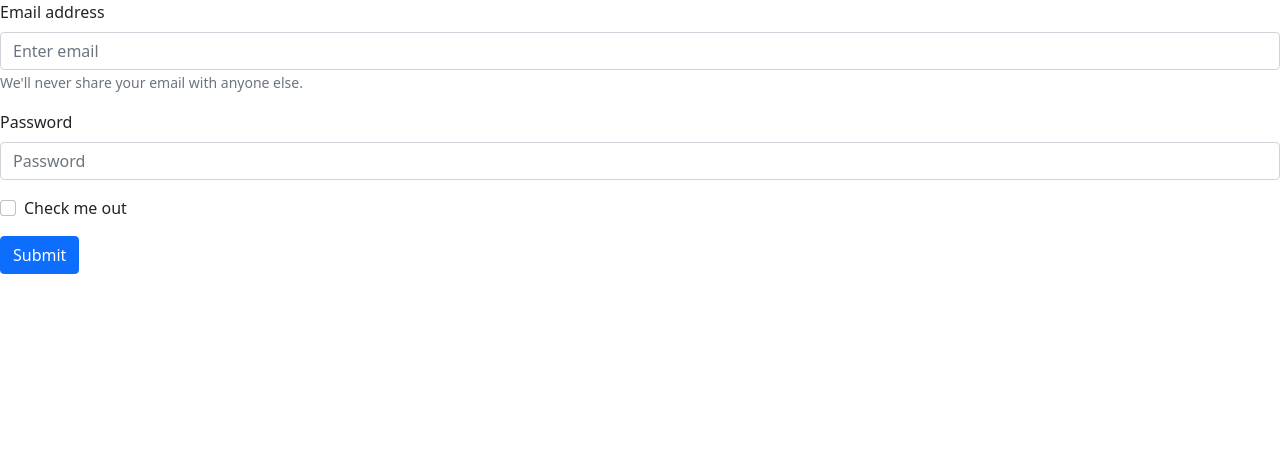
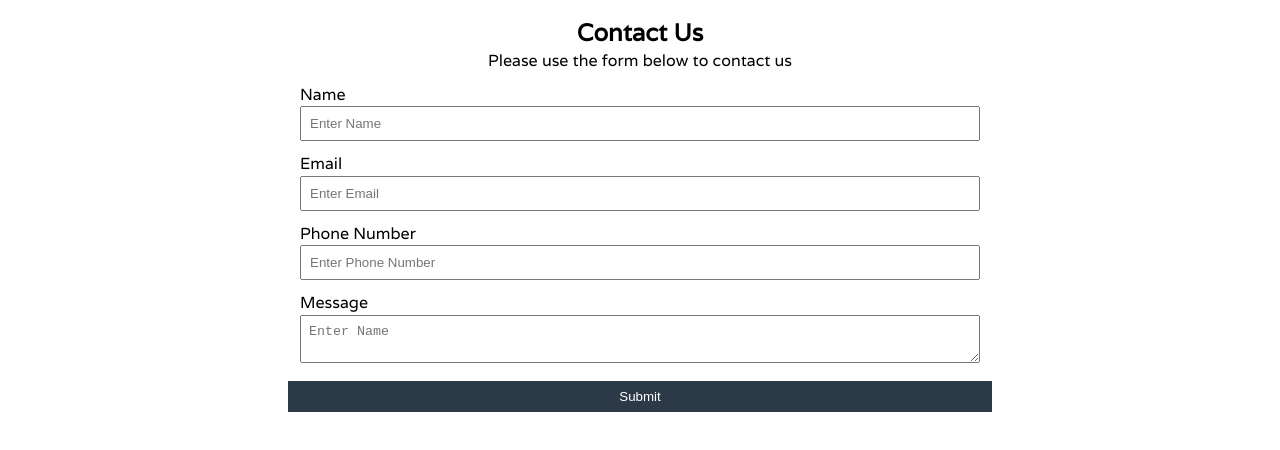
Before and after one commit to elidvenega/euphony_records_react, a React (Create React App) app: page /ContactForm in a window 1280 px wide. Shown: the top 450 px of the page. Built offline with nearby package versions, Linux system fonts and the light colour scheme.

Commit message:
Contact page was completed

```diff
--- a/package.json
+++ b/package.json
@@ -4,11 +4,9 @@
   "private": true,
   "dependencies": {
     "@testing-library/jest-dom": "^5.16.4",
-    "@testing-library/react": "^13.0.0",
-    "@testing-library/user-event": "^14.0.4",
-    "bootstrap": "^5.1.3",
+    "@testing-library/react": "^13.0.1",
+    "@testing-library/user-event": "^14.1.0",
     "react": "^18.0.0",
-    "react-bootstrap": "^2.2.3",
     "react-dom": "^18.0.0",
     "react-scripts": "5.0.0",
     "web-vitals": "^2.1.4"
--- a/src/components/ContactForm.jsx
+++ b/src/components/ContactForm.jsx
@@ -1,32 +1,52 @@
 import React from "react";
-import Button from 'react-bootstrap/Button'
-import Form from 'react-bootstrap/Form'
 
 export const ContactForm = () => {
   return (
-
-    <>
-  <Form>
-  <Form.Group className="mb-3" controlId="formBasicEmail">
-    <Form.Label>Email address</Form.Label>
-    <Form.Control type="email" placeholder="Enter email" />
-    <Form.Text className="text-muted">
-      We'll never share your email with anyone else.
-    </Form.Text>
-  </Form.Group>
-
-  <Form.Group className="mb-3" controlId="formBasicPassword">
-    <Form.Label>Password</Form.Label>
-    <Form.Control type="password" placeholder="Password" />
-  </Form.Group>
-  <Form.Group className="mb-3" controlId="formBasicCheckbox">
-    <Form.Check type="checkbox" label="Check me out" />
-  </Form.Group>
-  <Button variant="primary" type="submit">
-    Submit
-  </Button>
-</Form>
-</>
-
+    <React.Fragment>
+      <section id="contact" className="contain">
+        <div className="contact-form bg-primary">
+          <h2 className="m-heading text-center">Contact Us</h2>
+          <p className="text-center">Please use the form below to contact us</p>
+          <form>
+            <div className="form-group">
+              <label htmlFor="name">Name</label>
+              <input
+                type="text"
+                name="name"
+                id="name"
+                placeholder="Enter Name"
+              />
+            </div>
+            <div className="form-group">
+              <label htmlFor="email">Email</label>
+              <input
+                type="email"
+                name="email"
+                id="email"
+                placeholder="Enter Email"
+              />
+            </div>
+            <div className="form-group">
+              <label htmlFor="phone">Phone Number</label>
+              <input
+                type="text"
+                name="phone"
+                id="phone"
+                placeholder="Enter Phone Number"
+              />
+            </div>
+            <div className="form-group">
+              <label htmlFor="message">Message</label>
+              <textarea
+                name="name"
+                id="name"
+                placeholder="Enter Name"
+              ></textarea>
+            </div>
+            <input type="submit" value="Submit" className="btn-submit" />
+          </form>
+        </div>
+      </section>
+    </React.Fragment>
   );
 };
--- a/src/components/Nav.jsx
+++ b/src/components/Nav.jsx
@@ -21,6 +21,9 @@ export const Nav = () => {
           <li className="services">
             <a href={music}>Music</a>
           </li>
+          <li className="services">
+            <a href={home}>Contact</a>
+          </li>
         </div>
       </ul>
     </nav>
--- a/src/index.css
+++ b/src/index.css
@@ -297,6 +297,44 @@ input[type="checkbox"] {
   border-bottom: #444 solid 1px;
   margin-bottom: 1rem;
 }
+
+/* Contact Form */
+.contain {
+  max-width: 55%;
+  margin: auto;
+  margin-top: 1em;
+}
+
+#contact {
+  display: flex;
+}
+#contact .contact-form {
+  flex: 1;
+}
+#contact .contact-form .form-group {
+  margin: 0.75rem;
+}
+#contact .contact-form label {
+  display: block;
+}
+#contact .contact-form input,
+#contact .contact-form textarea {
+  width: 100%;
+  padding: 0.5rem;
+}
+
+.btn-submit {
+  max-width: 100%;
+  background: var(--btn-dark);
+  border: #000;
+  color: #fff;
+}
+
+.btn-submit:hover {
+  background: var(--btn-dark-two);
+  font-size: 1rem;
+}
+
 /* footer */
 footer {
   background-color: var(--main-color);
@@ -492,6 +530,16 @@ footer a {
   .container-2 {
     padding: 0;
   }
+
+  /* Contact Form */
+  #contact {
+    flex-direction: column;
+  }
+  #contact .map {
+    height: 200px;
+    border-top: 4px solid #333;
+  }
+
   .footer-cols {
     display: none;
   }
--- a/src/index.js
+++ b/src/index.js
@@ -1,7 +1,6 @@
 import React from 'react';
 import ReactDOM from 'react-dom/client';
-// import './index.css';
-import 'bootstrap/dist/css/bootstrap.min.css';
+import './index.css';
 import App from './App';
 
 
```
Also changed, not shown: 1 other file (tests, documents, lock files or other folders). Lines whose indentation alone changed are shown as unchanged.
